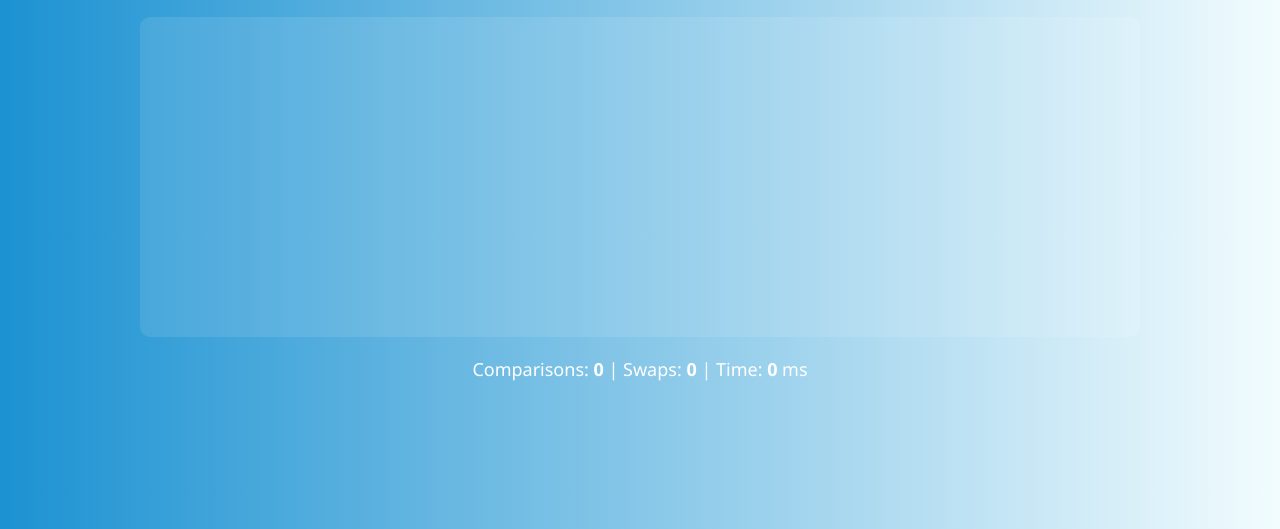
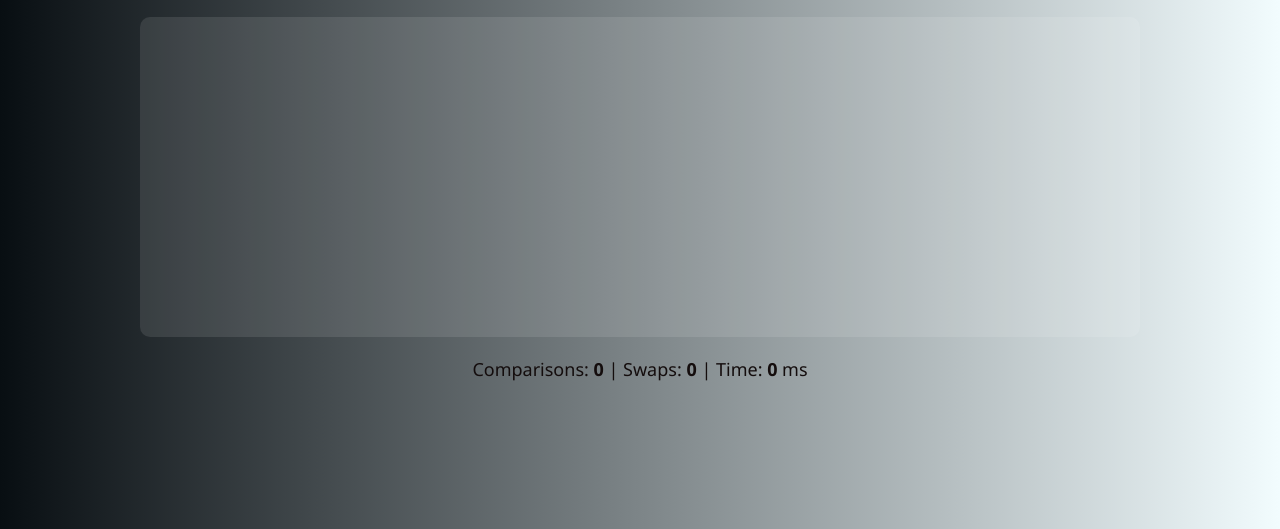
Before and after one commit to SakshiPandey14/Sorting-Algorithm-Visualizer, a plain HTML site: page index.html in a window 1280 px wide. Shown: the part 271-800 px from the top of the page. Drawn offline with Linux system fonts and the light colour scheme.

Commit message:
changed bg colour to black

```diff
--- a/style.css
+++ b/style.css
@@ -4,7 +4,7 @@ body {
     font-family: 'Segoe UI', Tahoma, Geneva, Verdana, sans-serif;
     margin: 0;
     padding: 0;
-    background: linear-gradient(to right, #1c92d2, #f2fcfe); /* original colored background */
+    background: linear-gradient(to right, #080e12, #f2fcfe); /* original colored background */
     display: flex;
     justify-content: center;
     align-items: center;
@@ -84,7 +84,7 @@ button:hover {
 #stats {
     margin-top: 20px;
     font-size: 18px;
-    color: #fff;
+    color: #140d0d;
 }
 
 #stats span {
```
